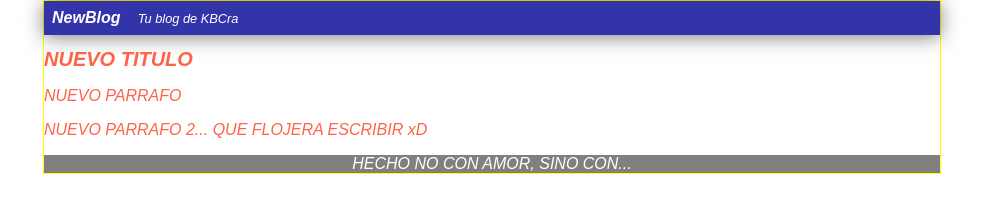
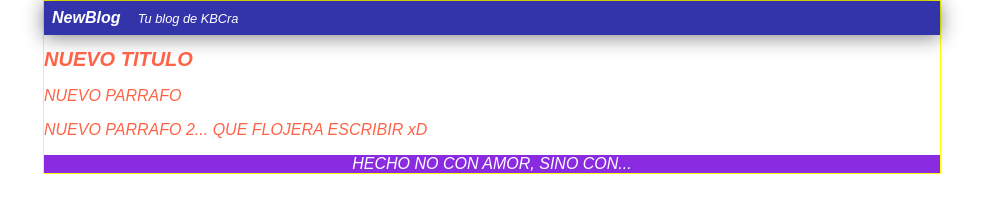
Before and after one commit to angedramos/hyperblog, a plain HTML site: page index.html in a window 1280 px wide. Shown: the whole page, without its empty margins (148-1131 px from the left). Drawn offline with Linux system fonts and the light colour scheme.

Commit message:
color violeta

```diff
--- a/estilos.css
+++ b/estilos.css
@@ -34,7 +34,7 @@ h1{
 font-size: 20px;
 }
 #footer{
-    background:gray;
+    background:blueviolet;
     text-align: center;
     color: white;
 }
```
